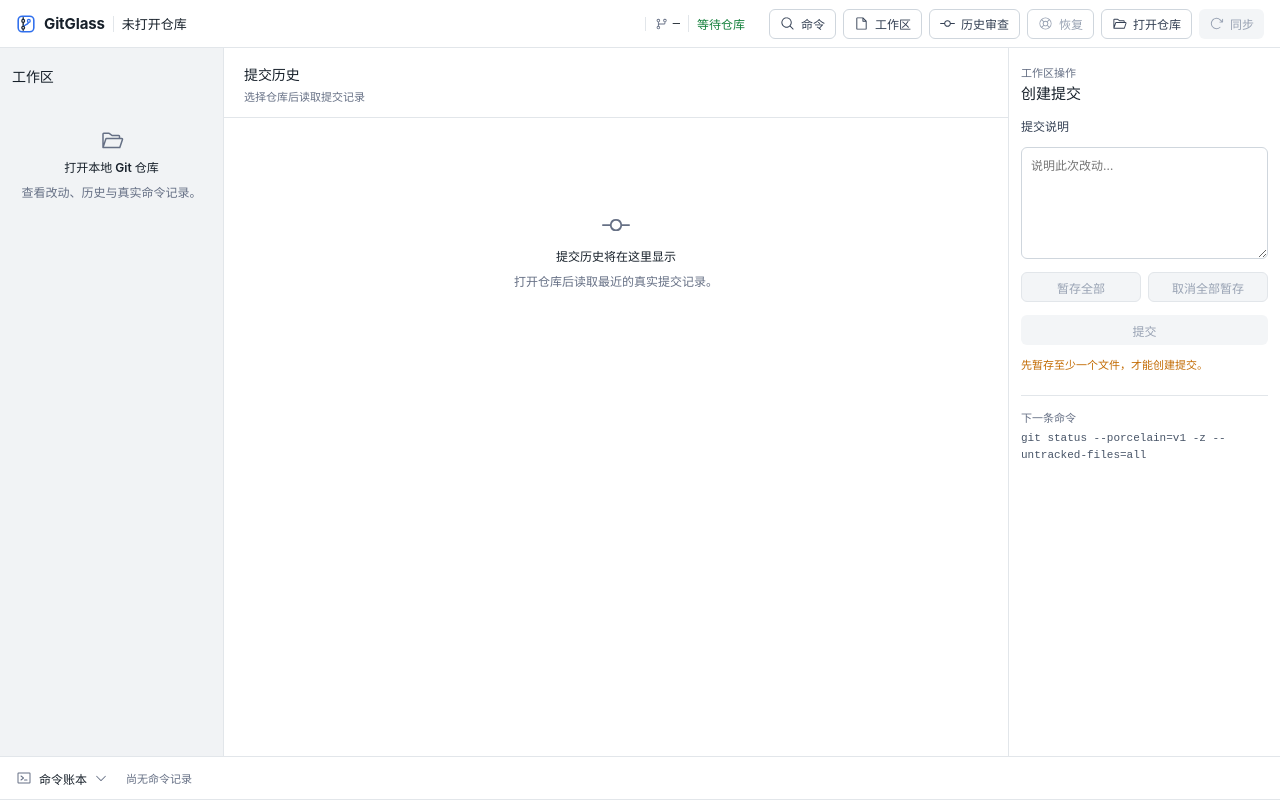
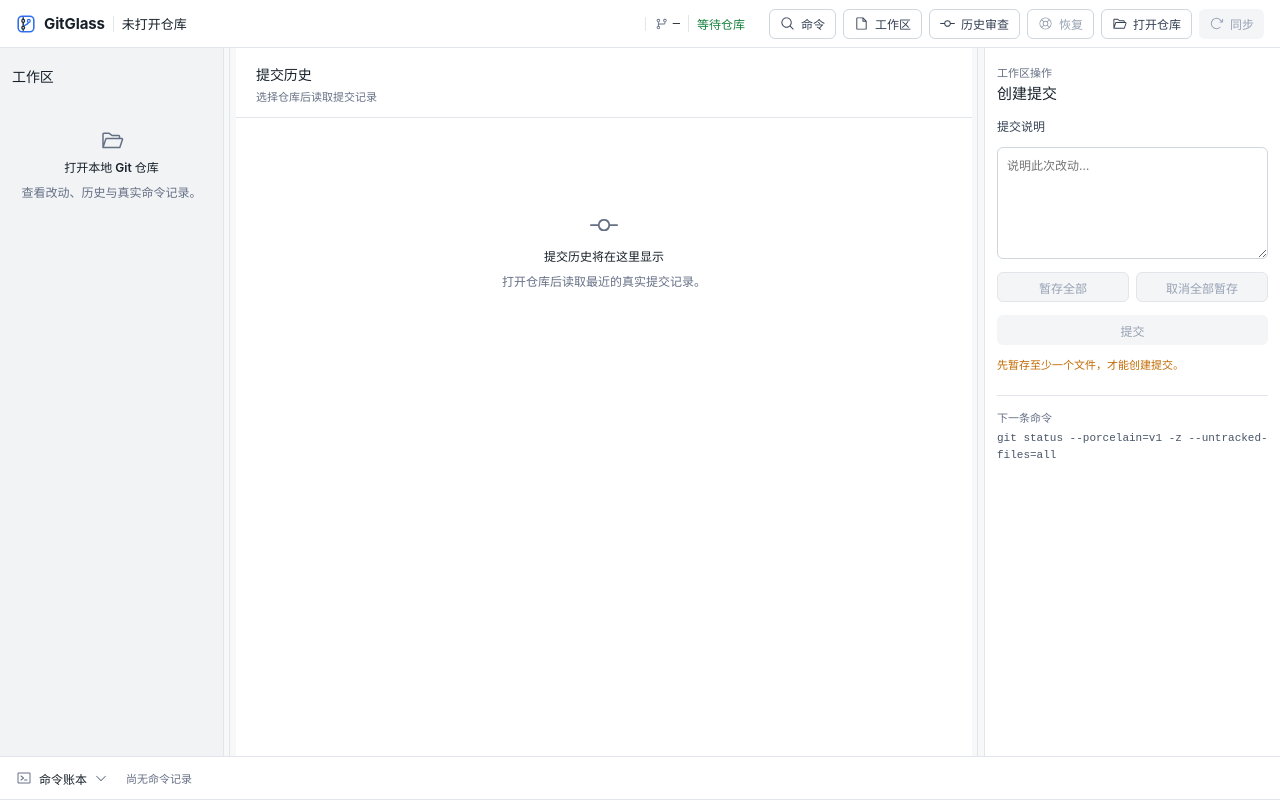
Before and after one commit to chukui2005/GitGlass, a React (Vite) app: page / in a window 1280 px wide. Built offline with nearby package versions, Linux system fonts and the light colour scheme.

Commit message:
fix: make workspace panels resizable

```diff
--- a/src/main.jsx
+++ b/src/main.jsx
@@ -77,6 +77,48 @@ const rescueName = (entry) =>
   }-${entry.shortHash}`;
 // 批量暂存选择集合的稳定键：区域 + 路径，与 Diff 选中状态完全解耦。
 const stageSelectionKey = (path) => `unstaged:${path}`;
+const panelWidthStorageKey = "gitglass:workspace-panel-widths";
+const panelBounds = {
+  left: { min: 190, max: 420, default: 224 },
+  right: { min: 240, max: 420, default: 296 },
+};
+const workspaceGutterWidth = 24;
+const workspaceMainMinimum = 360;
+
+function readPanelWidths() {
+  try {
+    const saved = JSON.parse(localStorage.getItem(panelWidthStorageKey));
+    return {
+      left: Number.isFinite(saved?.left) ? Math.max(panelBounds.left.min, Math.min(panelBounds.left.max, saved.left)) : panelBounds.left.default,
+      right: Number.isFinite(saved?.right) ? Math.max(panelBounds.right.min, Math.min(panelBounds.right.max, saved.right)) : panelBounds.right.default,
+    };
+  } catch {
+    return { left: panelBounds.left.default, right: panelBounds.right.default };
+  }
+}
+
+function PanelSplitter({ side, value, limits, onPointerDown, onPointerMove, onPointerUp, onKeyDown }) {
+  const label = side === "left" ? "调整工作区边栏宽度" : "调整文件详情面板宽度";
+  return (
+    <div
+      className={`panel-splitter panel-splitter-${side}`}
+      role="separator"
+      aria-orientation="vertical"
+      aria-label={label}
+      aria-valuemin={limits.min}
+      aria-valuemax={limits.max}
+      aria-valuenow={value}
+      tabIndex="0"
+      onPointerDown={(event) => onPointerDown(side, event)}
+      onPointerMove={onPointerMove}
+      onPointerUp={onPointerUp}
+      onPointerCancel={onPointerUp}
+      onKeyDown={(event) => onKeyDown(side, event)}
+    >
+      <span aria-hidden="true" />
+    </div>
+  );
+}
 
 function DiffLine({ line }) {
   const kind =
@@ -146,6 +188,7 @@ function FileRow({
         type="button"
         className="file-select"
         aria-label={`选择文件 ${file.path}`}
+        title={file.path}
         onClick={() => onSelect(file)}
       >
         <span className={`status ${file.status}`}>{iconFor[file.status]}</span>
@@ -597,7 +640,7 @@ function FileInspector({ file, loading, onStage, onDiscard }) {
     <section className="inspector-flow">
       <div className="inspector-heading">
         <span>文件详情</span>
-        <h2>{file.path}</h2>
+        <h2 title={file.path}>{file.path}</h2>
       </div>
       <dl className="file-facts">
         <div>
@@ -769,8 +812,8 @@ function SidebarRemote({ remote, files, loading, onFetch, onPush, onPull }) {
           <ArrowClockwise size={14} />
         </button>
       </div>
-      <code>{remote.remote?.name || "—"}</code>
-      <span>{remote.remote?.url}</span>
+      <code title={remote.remote?.name}>{remote.remote?.name || "—"}</code>
+      <span title={remote.remote?.url}>{remote.remote?.url}</span>
       {remote.upstream && (
         <>
           <div className="remote-status">
@@ -1129,6 +1172,9 @@ function App() {
   const [paletteOpen, setPaletteOpen] = useState(false);
   const [focusedOperationId, setFocusedOperationId] = useState(null);
   const [newBranch, setNewBranch] = useState("");
+  const [panelWidths, setPanelWidths] = useState(readPanelWidths);
+  const workspaceRef = useRef(null);
+  const panelResize = useRef(null);
   const refreshSequence = useRef(0);
   const refreshCycles = useRef(new Map());
   const historySearchRef = useRef(null);
@@ -1136,6 +1182,70 @@ function App() {
   const paletteTriggerRef = useRef(null);
   const paletteReturnFocusRef = useRef(null);
   const detailCache = useRef(new Map());
+  const getPanelLimits = (side, widths = panelWidths) => {
+    const { min, max } = panelBounds[side];
+    const otherSide = side === "left" ? "right" : "left";
+    const workspaceWidth = workspaceRef.current?.clientWidth || window.innerWidth;
+    const layoutMaximum = workspaceWidth - widths[otherSide] - workspaceMainMinimum - workspaceGutterWidth;
+    return { min, max: Math.max(min, Math.min(max, layoutMaximum)) };
+  };
+  const setPanelWidth = (side, requestedWidth) => {
+    setPanelWidths((current) => {
+      const limits = getPanelLimits(side, current);
+      return { ...current, [side]: Math.round(Math.max(limits.min, Math.min(limits.max, requestedWidth))) };
+    });
+  };
+  const startPanelResize = (side, event) => {
+    if (event.button !== 0) return;
+    event.preventDefault();
+    panelResize.current = { side, startX: event.clientX, startWidth: panelWidths[side] };
+    event.currentTarget.setPointerCapture?.(event.pointerId);
+    document.body.classList.add("is-resizing-panels");
+  };
+  const movePanelResize = (event) => {
+    const resizing = panelResize.current;
+    if (!resizing) return;
+    const movement = event.clientX - resizing.startX;
+    setPanelWidth(resizing.side, resizing.startWidth + (resizing.side === "left" ? movement : -movement));
+  };
+  const stopPanelResize = () => {
+    panelResize.current = null;
+    document.body.classList.remove("is-resizing-panels");
+  };
+  const resizePanelWithKeyboard = (side, event) => {
+    const directions = { ArrowLeft: -16, ArrowRight: 16 };
+    if (event.key === "Home" || event.key === "End") {
+      event.preventDefault();
+      const limits = getPanelLimits(side);
+      setPanelWidth(side, event.key === "Home" ? limits.min : limits.max);
+    } else if (directions[event.key]) {
+      event.preventDefault();
+      const movement = directions[event.key];
+      setPanelWidth(side, panelWidths[side] + (side === "left" ? movement : -movement));
+    }
+  };
+  useEffect(() => {
+    try {
+      localStorage.setItem(panelWidthStorageKey, JSON.stringify(panelWidths));
+    } catch {
+      // 存储不可用时继续使用当前会话的宽度。
+    }
+  }, [panelWidths]);
+  useEffect(() => {
+    const constrainPanels = () => {
+      setPanelWidths((current) => {
+        const workspaceWidth = workspaceRef.current?.clientWidth || window.innerWidth;
+        const leftMaximum = Math.max(panelBounds.left.min, Math.min(panelBounds.left.max, workspaceWidth - panelBounds.right.min - workspaceMainMinimum - workspaceGutterWidth));
+        const left = Math.min(current.left, leftMaximum);
+        const rightMaximum = Math.max(panelBounds.right.min, Math.min(panelBounds.right.max, workspaceWidth - left - workspaceMainMinimum - workspaceGutterWidth));
+        const right = Math.min(current.right, rightMaximum);
+        return left === current.left && right === current.right ? current : { left, right };
+      });
+    };
+    window.addEventListener("resize", constrainPanels);
+    constrainPanels();
+    return () => window.removeEventListener("resize", constrainPanels);
+  }, []);
   const staged = useMemo(
     () => state.files.filter((file) => file.area === "staged"),
     [state.files],
@@ -1958,7 +2068,7 @@ function App() {
           </button>
         </div>
       </header>
-      {historyMode ? <div id="workspace-main" className="workspace history-workspace" tabIndex="-1">
+      {historyMode ? <div ref={workspaceRef} id="workspace-main" className="workspace history-workspace" style={{ "--left-panel-width": `${panelWidths.left}px`, "--right-panel-width": `${panelWidths.right}px` }} tabIndex="-1">
         <aside className="status-panel">
           <div className="panel-heading"><h2>历史审查</h2></div>
           <p className="inspector-copy">默认读取最近 80 条；应用筛选后最多返回 200 条。所有查询都作为系统读取记录在命令账本中。</p>
@@ -2027,11 +2137,12 @@ function App() {
             )}
           </section>
         </aside>
+        <PanelSplitter side="left" value={panelWidths.left} limits={getPanelLimits("left")} onPointerDown={startPanelResize} onPointerMove={movePanelResize} onPointerUp={stopPanelResize} onKeyDown={resizePanelWithKeyboard} />
         <section className="main-panel">
           <div className="main-toolbar">
             <div>
               <h2>{historyTitle}</h2>
-              <span>{historySubtitle}</span>
+              <span title={historySubtitle}>{historySubtitle}</span>
             </div>
             {historyResult?.record && (
               <button
@@ -2134,6 +2245,7 @@ function App() {
             </div>
           </div>
         </section>
+        <PanelSplitter side="right" value={panelWidths.right} limits={getPanelLimits("right")} onPointerDown={startPanelResize} onPointerMove={movePanelResize} onPointerUp={stopPanelResize} onKeyDown={resizePanelWithKeyboard} />
         <aside className="context-panel">
           {historyFile ? (
             <div className="inspector-flow">
@@ -2247,7 +2359,7 @@ function App() {
             </div>
           )}
         </aside>
-      </div> : <div id="workspace-main" className="workspace" tabIndex="-1">
+      </div> : <div ref={workspaceRef} id="workspace-main" className="workspace" style={{ "--left-panel-width": `${panelWidths.left}px`, "--right-panel-width": `${panelWidths.right}px` }} tabIndex="-1">
         <aside className="status-panel">
           <div className="panel-heading">
             <h2>工作区</h2>
@@ -2380,11 +2492,12 @@ function App() {
             </div>
           )}
         </aside>
+        <PanelSplitter side="left" value={panelWidths.left} limits={getPanelLimits("left")} onPointerDown={startPanelResize} onPointerMove={movePanelResize} onPointerUp={stopPanelResize} onKeyDown={resizePanelWithKeyboard} />
         <section className="main-panel">
           <div className="main-toolbar">
             <div>
               <h2>{selected ? "文件差异" : "提交历史"}</h2>
-              <span>
+              <span title={selected?.path || (commits.length ? `最近 ${commits.length} 个提交` : "选择仓库后读取提交记录")}>
                 {selected?.path ||
                   (commits.length
                     ? `最近 ${commits.length} 个提交`
@@ -2425,6 +2538,7 @@ function App() {
             <CommitGraph commits={commits} />
           )}
         </section>
+        <PanelSplitter side="right" value={panelWidths.right} limits={getPanelLimits("right")} onPointerDown={startPanelResize} onPointerMove={movePanelResize} onPointerUp={stopPanelResize} onKeyDown={resizePanelWithKeyboard} />
         <aside className="context-panel">{inspector}</aside>
       </div>}
       <section className="command-ledger" aria-label="命令账本">
```
Also changed, not shown: tests/support/history-workspace-layout-fixture.html (+2 -0 lines), tests/support/history-workspace-layout.cjs (+3 -1 lines), tests/support/layout-fixture.html (+2 -0 lines), src/styles.css, 2 other files (tests, documents, lock files or other folders).
